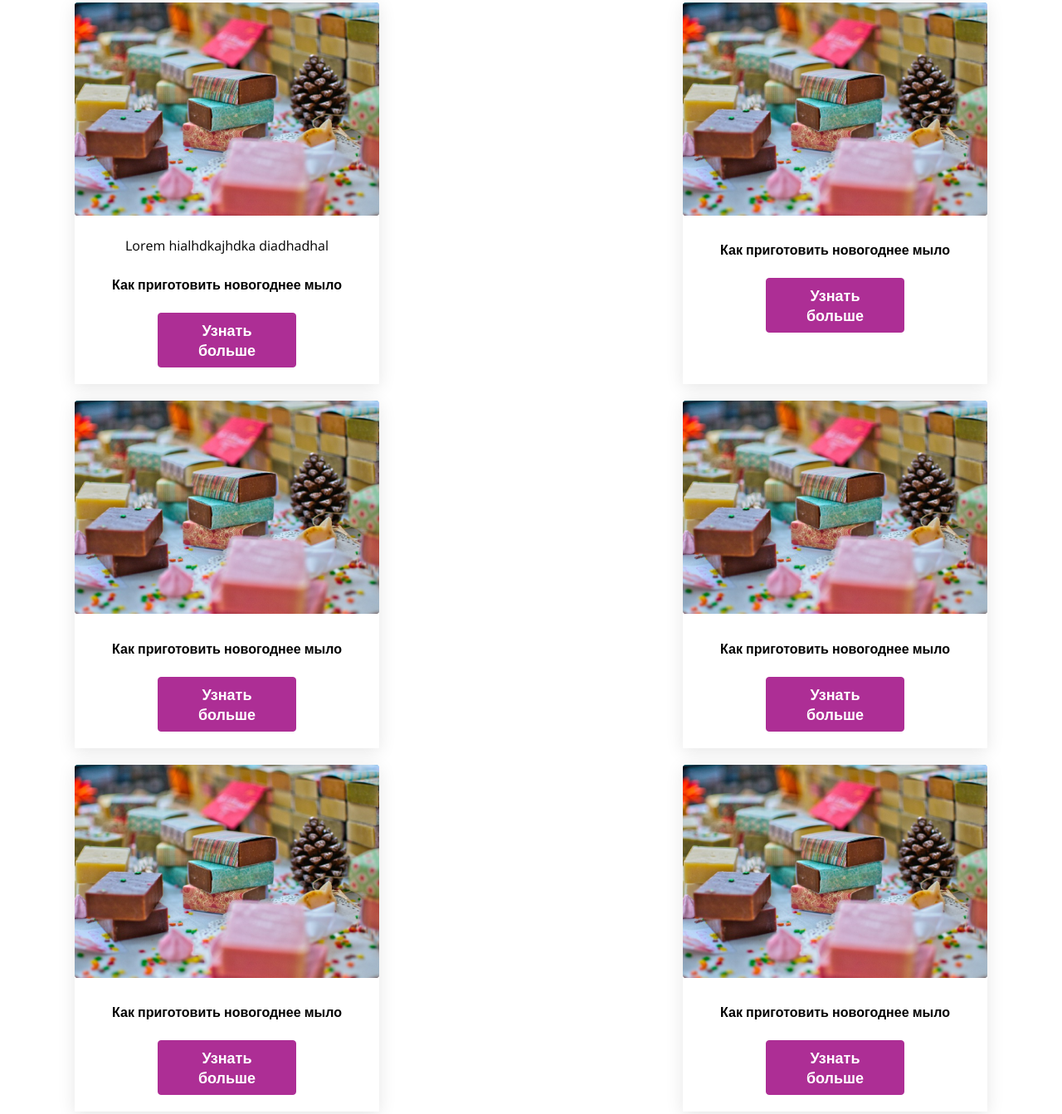
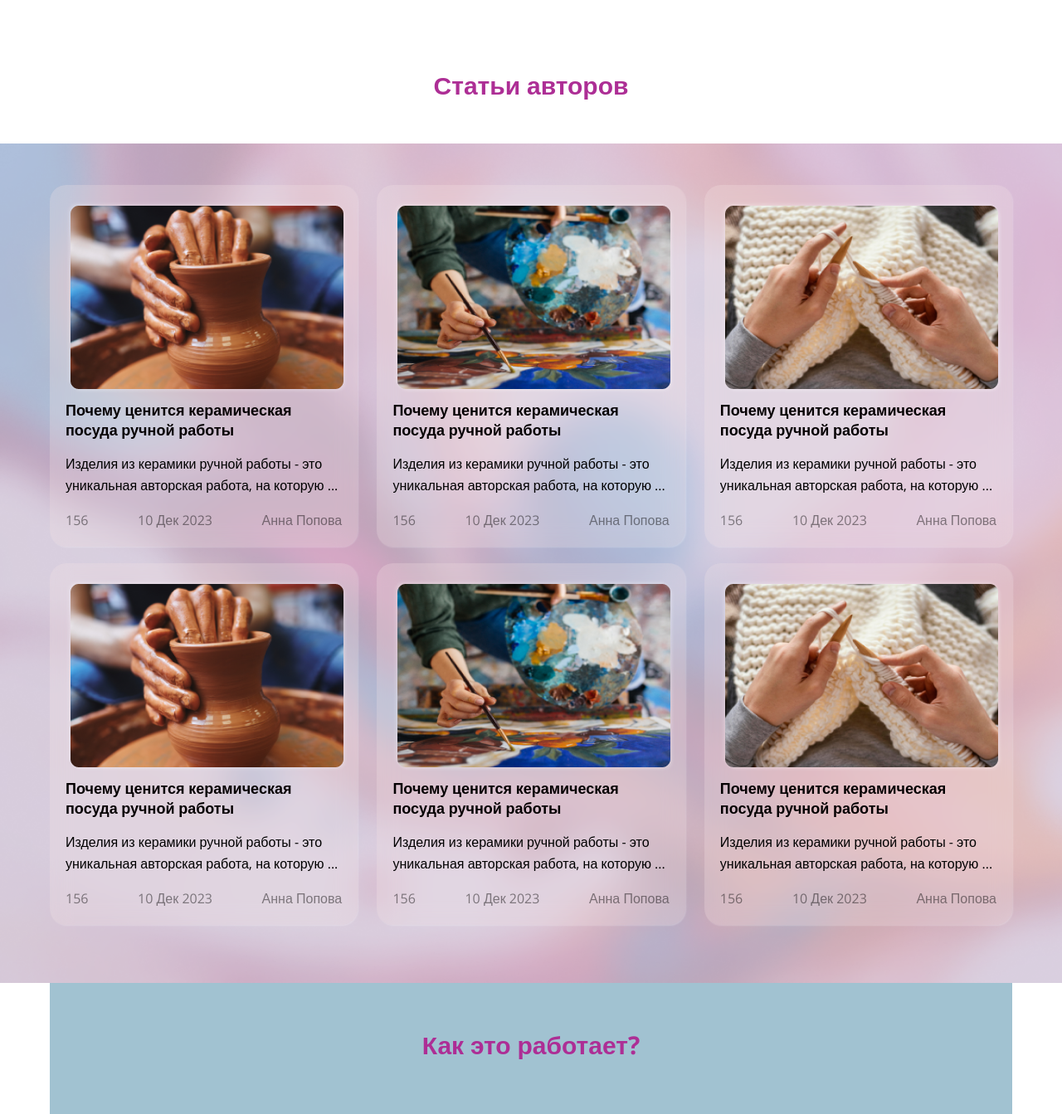
Before and after one commit to yanasaa/firststructure, a website: page index.html in a window 1280 px wide. Shown: the part 1820-3163 px from the top of the page at 83% size. Drawn offline with nearby package versions, Linux system fonts and the light colour scheme; files whose address does not match are found by name.

Commit message:
feat: add articles

```diff
--- a/index.html
+++ b/index.html
@@ -101,66 +101,87 @@
 
     </section>
     <section class="articles">
-      <div class="wrapper articles__wrapper block-shadowed">
       <h2 class="articles__title">Статьи авторов</h2>
+      <div class="articles__wrapper">
+        <div class="wrapper">
+
           <div class="article-gallery layout-3-columns">
             <div class="article-preview">
               <div class="article-preview__image">
-              <img src="src/homepage/Rectangle 271.png" alt="Some Picture" />
+                <img src="template/images/articles/article1.png" alt="Article Picture" />
               </div>
-            <p>Lorem hialhdkajhdka diadhadhal</p>
-            <h4>Как приготовить новогоднее мыло</h4>
-            <button class="button button_colored article-preview__button">
-              Узнать больше
-            </button>
+              <h3 class="article__title">Почему ценится керамическая посуда ручной работы </h3>
+              <p class="article__text">Изделия из керамики ручной работы - это уникальная авторская работа, на которую ...</p>
+              <div class="article__info">
+                <div class="likes"><span class="likes__icon icon"></span>156</div>
+                <span class="article__date">10 Дек 2023</span>
+                <span class="article__author">Анна Попова</span>
+              </div>
             </div>
             <div class="article-preview">
               <div class="article-preview__image">
-              <img src="src/homepage/Rectangle 271.png" alt="Some Picture" />
+                <img src="template/images/articles/article2.png" alt="Article Picture" />
               </div>
-            <h4>Как приготовить новогоднее мыло</h4>
-            <button class="button button_colored article-preview__button">
-              Узнать больше
-            </button>
+              <h3 class="article__title">Почему ценится керамическая посуда ручной работы </h3>
+              <p class="article__text">Изделия из керамики ручной работы - это уникальная авторская работа, на которую ...</p>
+              <div class="article__info">
+                <div class="likes"><span class="likes__icon icon"></span>156</div>
+                <span class="article__date">10 Дек 2023</span>
+                <span class="article__author">Анна Попова</span>
+              </div>
             </div>
             <div class="article-preview">
               <div class="article-preview__image">
-              <img src="src/homepage/Rectangle 271.png" alt="Some Picture" />
+                <img src="template/images/articles/article3.PNG" alt="Article Picture" />
               </div>
-            <h4>Как приготовить новогоднее мыло</h4>
-            <button class="button button_colored article-preview__button">
-              Узнать больше
-            </button>
+              <h3 class="article__title">Почему ценится керамическая посуда ручной работы </h3>
+              <p class="article__text">Изделия из керамики ручной работы - это уникальная авторская работа, на которую ...</p>
+              <div class="article__info">
+                <div class="likes"><span class="likes__icon icon"></span>156</div>
+                <span class="article__date">10 Дек 2023</span>
+                <span class="article__author">Анна Попова</span>
+              </div>
             </div>
             <div class="article-preview">
               <div class="article-preview__image">
-              <img src="src/homepage/Rectangle 271.png" alt="Some Picture" />
+                <img src="template/images/articles/article1.png" alt="Article Picture" />
               </div>
-            <h4>Как приготовить новогоднее мыло</h4>
-            <button class="button button_colored article-preview__button">
-              Узнать больше
-            </button>
+              <h3 class="article__title">Почему ценится керамическая посуда ручной работы </h3>
+              <p class="article__text">Изделия из керамики ручной работы - это уникальная авторская работа, на которую ...</p>
+              <div class="article__info">
+                <div class="likes"><span class="likes__icon icon"></span>156</div>
+                <span class="article__date">10 Дек 2023</span>
+                <span class="article__author">Анна Попова</span>
+              </div>
             </div>
             <div class="article-preview">
               <div class="article-preview__image">
-              <img src="src/homepage/Rectangle 271.png" alt="Some Picture" />
+                <img src="template/images/articles/article2.png" alt="Article Picture" />
               </div>
-            <h4>Как приготовить новогоднее мыло</h4>
-            <button class="button button_colored article-preview__button">
-              Узнать больше
-            </button>
+              <h3 class="article__title">Почему ценится керамическая посуда ручной работы </h3>
+              <p class="article__text">Изделия из керамики ручной работы - это уникальная авторская работа, на которую ...</p>
+              <div class="article__info">
+                <div class="likes"><span class="likes__icon icon"></span>156</div>
+                <span class="article__date">10 Дек 2023</span>
+                <span class="article__author">Анна Попова</span>
+              </div>
             </div>
             <div class="article-preview">
               <div class="article-preview__image">
-              <img src="src/homepage/Rectangle 271.png" alt="Some Picture" />
+                <img src="template/images/articles/article3.PNG" alt="Article Picture" />
               </div>
-            <h4>Как приготовить новогоднее мыло</h4>
-            <button class="button button_colored article-preview__button">
-              Узнать больше
-            </button>
+              <h3 class="article__title">Почему ценится керамическая посуда ручной работы </h3>
+              <p class="article__text">Изделия из керамики ручной работы - это уникальная авторская работа, на которую ...</p>
+              <div class="article__info">
+                <div class="likes"><span class="likes__icon icon"></span>156</div>
+                <span class="article__date">10 Дек 2023</span>
+                <span class="article__author">Анна Попова</span>
               </div>
             </div>
           </div>
+        </div>
+      </div>
+
     </section>
     <section class="onboarding">
       <div class="wrapper onboarding__wrapper block-shadowed">
--- a/template/sass/base/_base.scss
+++ b/template/sass/base/_base.scss
@@ -20,6 +20,7 @@ h2 {
   @include font(3rem, 4rem);
   color: $color-complimentary;
   text-align: center;
+  margin-bottom: 50px;
 }
 
 h3 {
--- a/template/sass/components/_advantages.scss
+++ b/template/sass/components/_advantages.scss
@@ -1,5 +1,5 @@
 .advantages {
-
+ margin-bottom: 200px;
 }
 
 .advantages__wrapper {
--- a/template/sass/components/_article-preview.scss
+++ b/template/sass/components/_article-preview.scss
@@ -1,5 +1,30 @@
 .article-preview {
-    padding-bottom: 20px;
+
+    max-width: 32%;
+    text-align: left;
+    padding: 19px;
+    border-radius: 20px;
+    background: rgba(245, 229, 229, 0.25);
+    box-shadow: 1px 1px 2px 0px rgba(255, 255, 255, 0.25);
+    backdrop-filter: blur(12.5px);
     margin-bottom: 20px;
-    box-shadow: 0px 4px 20px rgba(0, 0, 0, 0.1);
 }
+.article-preview__image {
+    width:fit-content
+}
+.article__title {
+    color: #050002;
+    text-align: left;
+}
+
+.article-text {
+    color: #333333;
+    @include font(1.4rem, 2.4rem)
+}
+.article__info {
+    display: flex;
+    justify-content: space-between;
+    & >* {
+        color: rgba(0, 0, 0, 0.45);
+    }
+}
--- a/template/sass/components/_articles.scss
+++ b/template/sass/components/_articles.scss
@@ -1,3 +1,6 @@
 .articles__wrapper {
-    padding: 30px;
+    background-image: url('../../../template/images/backgrounds/articlebg.PNG');
+    background-size: cover;
+    padding: 50px;
+    gap: 10px 10px;
 }
```
Also changed, not shown: template/images/articles/article1.png (added), template/images/articles/article2.png (added), template/images/articles/article3.PNG (added), template/images/backgrounds/articlebg.PNG (added), template/sass/style.css, 1 other file. Lines whose indentation alone changed are shown as unchanged.
